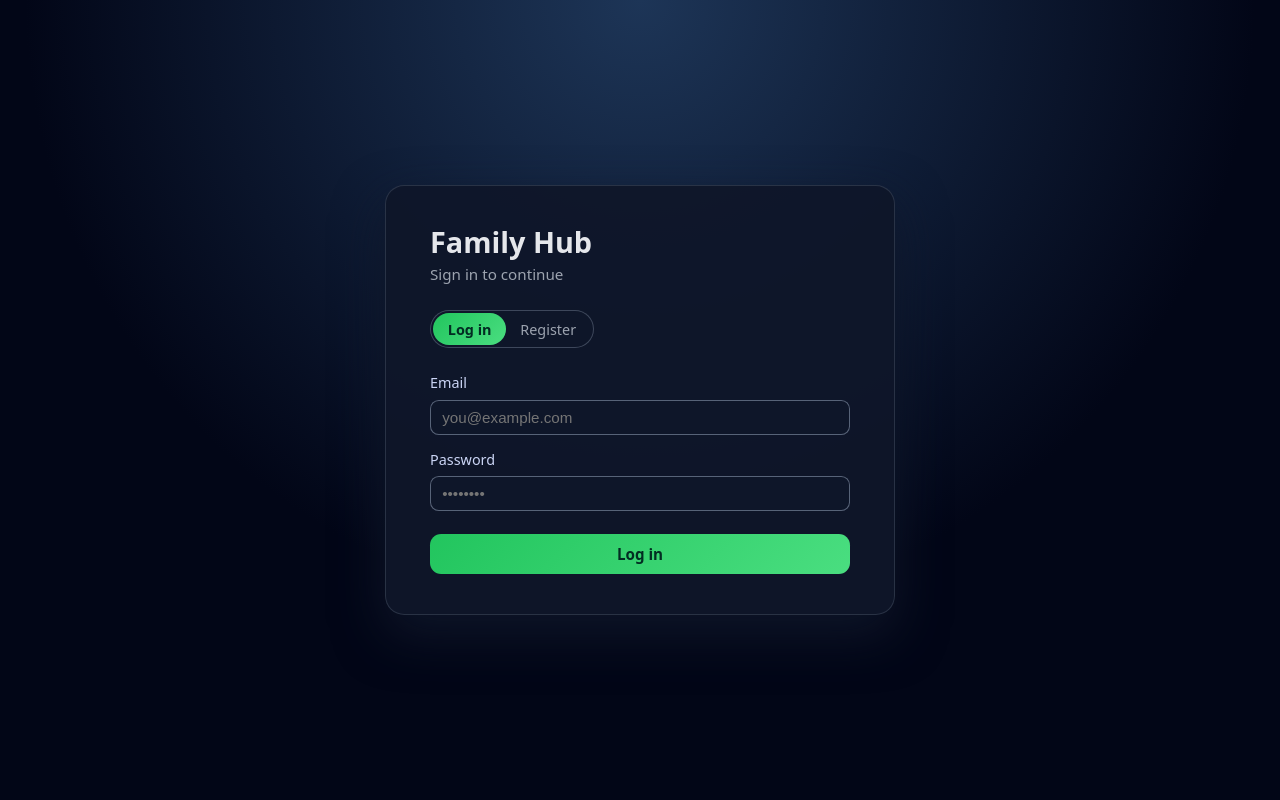
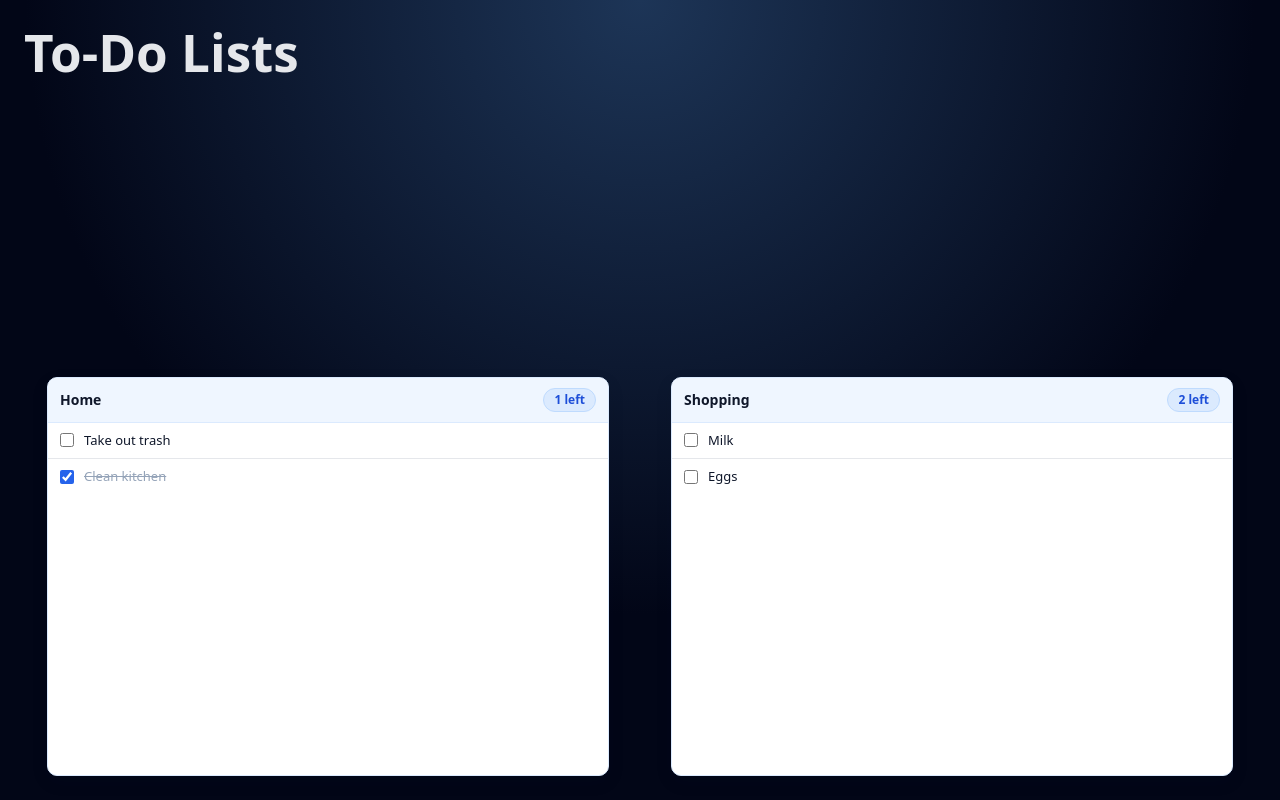
Before and after one commit to VisnevschiV/family-hub-front, a React (Vite) app: page /todos in a window 1280 px wide. Built offline with nearby package versions, Linux system fonts and the light colour scheme.

Commit message:
decent todoList

```diff
--- a/package.json
+++ b/package.json
@@ -12,7 +12,8 @@
   "dependencies": {
     "date-fns": "^4.1.0",
     "react": "^19.2.0",
-    "react-dom": "^19.2.0"
+    "react-dom": "^19.2.0",
+    "react-router-dom": "^7.13.0"
   },
   "devDependencies": {
     "@eslint/js": "^9.39.1",
--- a/src/App.css
+++ b/src/App.css
@@ -10,6 +10,11 @@
     padding: 0;
     font-family: system-ui, -apple-system, BlinkMacSystemFont, "Segoe UI",
     sans-serif;
+}
+
+/* Make the routed page fill the available width (prevents flex shrink-to-content) */
+#root > * {
+    width: 100%;
 }
 
 .auth-page {
--- a/src/App.jsx
+++ b/src/App.jsx
@@ -1,8 +1,21 @@
 import './App.css'
-import LoginPage from "./Components/LoginPage.jsx";
+import { BrowserRouter, Routes, Route, Navigate } from "react-router-dom";
+import LoginPage from "./Pages/LoginPage.jsx";
+import TodoListsPage from "./Pages/TodoListsPage.jsx";
 
 function App() {
-    return <LoginPage />;
+    return (
+        <BrowserRouter>
+            <Routes>
+                <Route path="/login" element={<LoginPage />} />
+                <Route path="/todos" element={<TodoListsPage />} />
+
+                {/* default */}
+                <Route path="/" element={<Navigate to="/login" replace />} />
+                <Route path="*" element={<Navigate to="/login" replace />} />
+            </Routes>
+        </BrowserRouter>
+    );
 }
 
 export default App
--- /dev/null
+++ b/src/Components/TodoList.css
@@ -0,0 +1,80 @@
+.todoList {
+    width: 100%;
+    max-width: 560px;
+    margin: 0 auto;
+
+    border: 1px solid #dbeafe;
+    border-radius: 10px;
+    background: #ffffff;
+    color: #0f172a;
+
+    box-shadow: 0 6px 18px rgba(15, 23, 42, 0.08);
+    overflow: hidden; /* keeps header/rows clipped to rounded corners */
+}
+
+.todoList__header {
+    display: flex;
+    align-items: center;
+    justify-content: space-between;
+    gap: 12px;
+
+    padding: 10px 12px;
+    background: #eff6ff; /* light blue like the screenshot */
+    border-bottom: 1px solid #dbeafe;
+}
+
+.todoList__title {
+    margin: 0;
+    font-size: 14px;
+    font-weight: 700;
+    color: #0f172a;
+}
+
+.todoList__meta {
+    font-size: 12px;
+    font-weight: 600;
+    color: #1d4ed8;
+
+    background: #dbeafe;
+    border: 1px solid #bfdbfe;
+    padding: 2px 10px;
+    border-radius: 999px;
+}
+
+.todoList__items {
+    list-style: none;
+    padding: 0;
+    margin: 0;
+}
+
+.todoList__item {
+    padding: 8px 12px;
+    border-bottom: 1px solid #e5e7eb;
+}
+
+.todoList__item:last-child {
+    border-bottom: none;
+}
+
+.todoList__label {
+    display: flex;
+    align-items: center;
+    gap: 10px;
+}
+
+.todoList__checkbox {
+    width: 14px;
+    height: 14px;
+    margin: 0;
+    accent-color: #2563eb; /* modern checkbox tint */
+}
+
+.todoList__text {
+    font-size: 13px;
+    color: #0f172a;
+}
+
+.todoList__text--done {
+    color: #94a3b8;
+    text-decoration: line-through;
+}
--- /dev/null
+++ b/src/Components/TodoList.jsx
@@ -0,0 +1,44 @@
+import { useMemo, useState } from "react";
+import "./TodoList.css";
+
+export default function TodoList({ title, initialItems = [] }) {
+    const [items, setItems] = useState(initialItems);
+
+    const remainingCount = useMemo(
+        () => items.filter((i) => !i.done).length,
+        [items]
+    );
+
+    function toggleItem(id) {
+        setItems((prev) =>
+            prev.map((i) => (i.id === id ? { ...i, done: !i.done } : i))
+        );
+    }
+
+    return (
+        <section className="todoList">
+            <header className="todoList__header">
+                <h2 className="todoList__title">{title}</h2>
+                <div className="todoList__meta">{remainingCount} left</div>
+            </header>
+
+            <ul className="todoList__items">
+                {items.map((item) => (
+                    <li key={item.id} className="todoList__item">
+                        <label className="todoList__label">
+                            <input
+                                className="todoList__checkbox"
+                                type="checkbox"
+                                checked={item.done}
+                                onChange={() => toggleItem(item.id)}
+                            />
+                            <span className={item.done ? "todoList__text todoList__text--done" : "todoList__text"}>
+                {item.text}
+              </span>
+                        </label>
+                    </li>
+                ))}
+            </ul>
+        </section>
+    );
+}
--- /dev/null
+++ b/src/Pages/TodoListsPage.jsx
@@ -0,0 +1,38 @@
+import TodoList from "../Components/TodoList.jsx";
+
+export default function TodoListsPage() {
+    const lists = [
+        {
+            id: "home",
+            title: "Home",
+            initialItems: [
+                { id: "h1", text: "Take out trash", done: false },
+                { id: "h2", text: "Clean kitchen", done: true },
+            ],
+        },
+        {
+            id: "shopping",
+            title: "Shopping",
+            initialItems: [
+                { id: "s1", text: "Milk", done: false },
+                { id: "s2", text: "Eggs", done: false },
+            ],
+        },
+    ];
+
+    return (
+        <div style={{ padding: 24, display: "grid", gap: 16 }}>
+            <h1 style={{ margin: 0 }}>To‑Do Lists</h1>
+
+            <div style={{ display: "grid", gap: 16, gridTemplateColumns: "repeat(auto-fit, minmax(280px, 1fr))" }}>
+                {lists.map((list) => (
+                    <TodoList
+                        key={list.id}
+                        title={list.title}
+                        initialItems={list.initialItems}
+                    />
+                ))}
+            </div>
+        </div>
+    );
+}
```
Also changed, not shown: src/Pages/LoginPage.jsx (renamed from src/Components/LoginPage.jsx), 1 other file (tests, documents, lock files or other folders).
